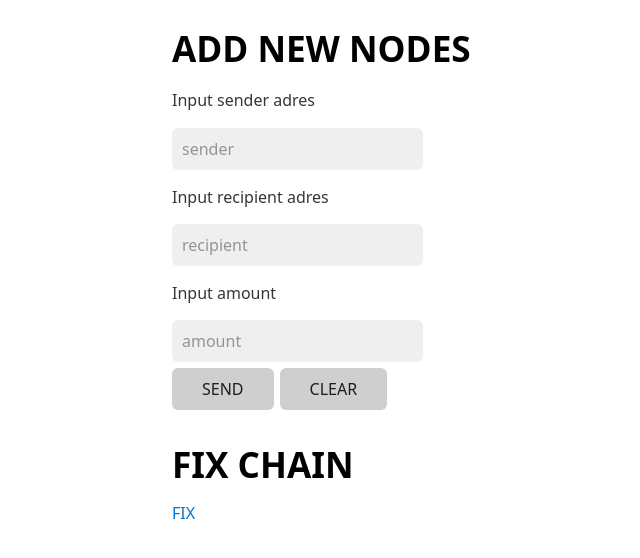
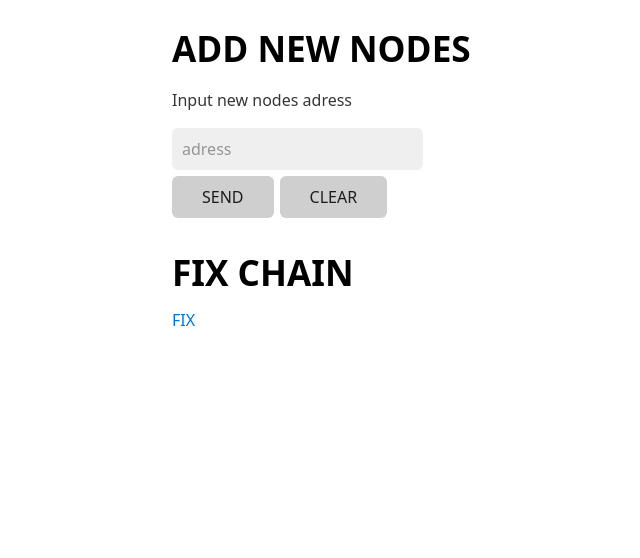
Before and after one commit to Slownik1/blockchain, a Flask app: template templates/nodes.html in a window 1280 px wide. Shown: the top 558 px of the page, without its empty margins (68-708 px from the left). Run offline with Flask 3, Linux system fonts and the light colour scheme; the template is opened without the code that fills it, so the values that code supplies are empty.

Commit message:
Fix nodes template

```diff
--- a/app.py
+++ b/app.py
@@ -17,6 +17,10 @@ def index():
 @app.route('/transaction')
 def transaction():
     return render_template("transaction.html")
+
+@app.route('/nodes')
+def nodes():
+    return render_template("nodes.html")
 
 
 node_identifier = str(uuid4()).replace('-', '')
--- a/templates/nodes.html
+++ b/templates/nodes.html
@@ -7,14 +7,10 @@
     <body>
         <h1>ADD NEW NODES</h1>
 
-        <form method="POST", action="http://localhost:5000/transaction/new">
+        <form method="POST", action="http://localhost:5000/nodes/register">
 
-            <p>Input sender adres</p>
-            <input type="text" id="sender" name="sender" placeholder="sender">
-            <p>Input recipient adres</p>
-            <input type="text" id="recipient" name="recipient" placeholder="recipient">
-            <p>Input amount</p>
-            <input type="number" id="" name="amount" placeholder="amount">
+            <p>Input new nodes adress</p>
+            <input type="text" id="adress" name="adress" placeholder="adress">
             <button type="submit">SEND</button><button type="reset">CLEAR</button>
 
         </form>
```
